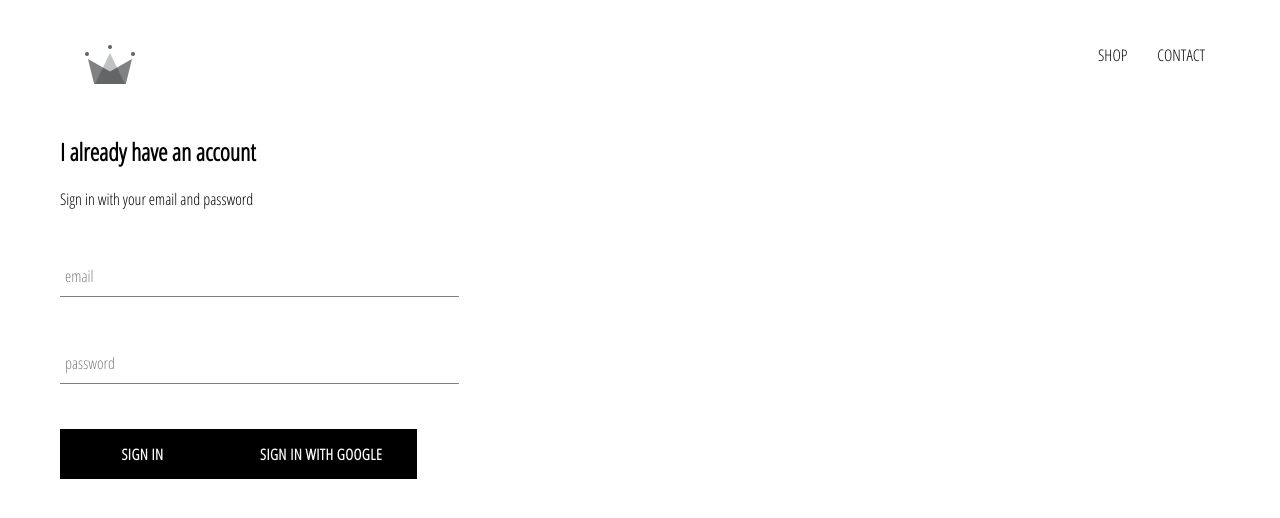
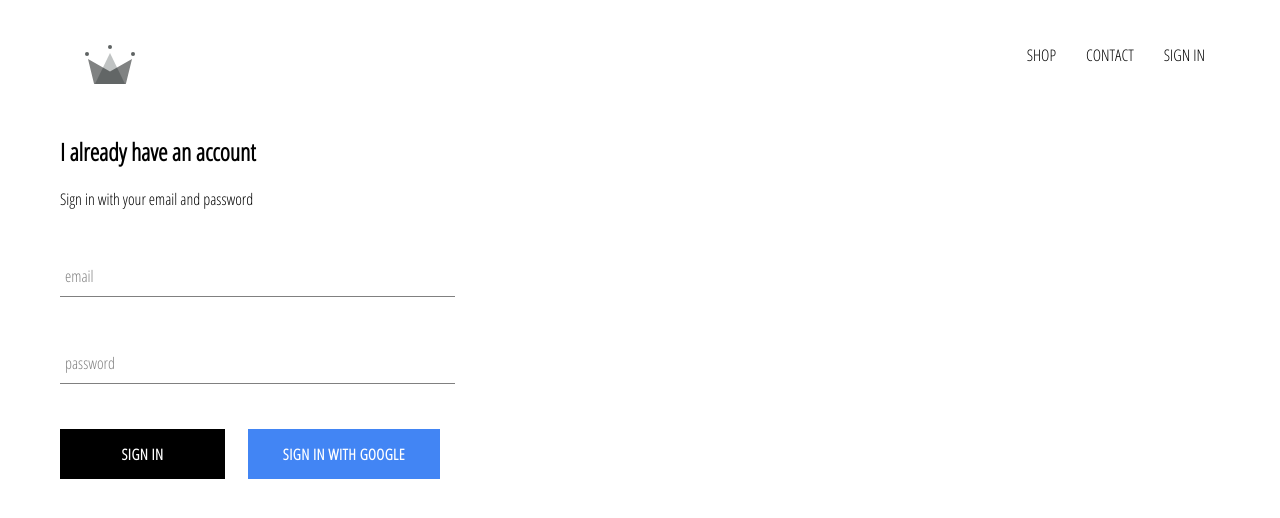
Before and after one commit to dcujoe/foodapp, a React (Create React App) app: page /signin in a window 1280 px wide. Shown: the top 518 px of the page. Built offline with nearby package versions, Linux system fonts and the light colour scheme; no server answers.

Commit message:
integrated firebase into application and integrated sign-in page

```diff
--- a/src/App.css
+++ b/src/App.css
@@ -6,4 +6,8 @@
 a {
   text-decoration: none;
   color: black;
+
+  + {
+    box-sizing: border-box;
+  }
 }
--- a/src/App.js
+++ b/src/App.js
@@ -6,28 +6,49 @@
 import ShopPage from "./pages/shop/shop.component.jsx";
 import Header from "./components/Header/header.component.jsx";
 import SignInAndSignUpPage from "./components/sign-in-and-sign-up/sign-in-and-sign-up.component.jsx";
+import { auth } from "./firebase/firebase.utils";
 
 
 
-const HatsPage = () => (
-  <div>
-    <h1>HATS PAGE</h1>
-  </div>
-);
+class App extends React.Component {
 
-function App() {
+  constructor() {
+    super();
 
+    this.state = {
+      currentUser: null
+    };
+  }
+
+
+  unsubscribeFromAuth = null
+
+  componentDidMount() {
+    auth.onAuthStateChanged(user => {
+      this.setState({ currentUser: user });
+
+      console.log(user);
+    });
+
+  }
+
+
+  componentWillUnmount() {
+    this.unsibscribeFromAuth();
+  }
+
+  render() {
   return (
   <div>
-    <Header />
+    <Header currentUser={this.state.currentUser} />
     <Switch>
     <Route exact path="/" component={HomePage} />
     <Route path="/shop" component={ShopPage} />
     <Route path="/signin" component={SignInAndSignUpPage} />
     </Switch>
-
-  </div>
-  );
+    </div>
+    );
+  }
 }
 
 export default App;
--- a/src/components/Header/header.component.jsx
+++ b/src/components/Header/header.component.jsx
@@ -1,12 +1,14 @@
 import React from "react";
 
 import { Link } from "react-router-dom";
+
+import { auth } from "../../firebase/firebase.utils.js";
 
 import { ReactComponent as Logo } from "../../assets/crownsvg.svg";
 
 import "./header.styles.scss";
 
-const Header = () => (
+const Header = ({ currentUser }) => (
     <div className="header">
 
         <Link className="logo-container" to="/">
@@ -19,6 +21,15 @@
             <Link className="option" to="/shop">
                 CONTACT
             </Link>
+              {currentUser ? (
+                <div className="option" onClick={() => auth.signOut()}>
+                SIGN OUT
+                </div>
+                ) : (
+                <Link className="option" to="/signin">
+                    SIGN IN
+                </Link>
+                )}
 
         </div>
 
--- a/src/components/custom-button/custom-button.component.jsx
+++ b/src/components/custom-button/custom-button.component.jsx
@@ -3,10 +3,13 @@
 import "./custom-button.styles.scss";
 
 
-const CustomButton = ({ children, ...otherProps }) => (
-    <button className="custom-button" {...otherProps}>
-        {children}
-    </button>
+const CustomButton = ({ children, isGoogleSignIn, ...otherProps }) => (
+   <button
+     className={`${isGoogleSignIn ? "google-sign-in" : ""} custom-button`}
+     {...otherProps}
+>
+    {children}
+</button>
 );
 
 export default CustomButton;
--- a/src/components/custom-button/custom-button.styles.scss
+++ b/src/components/custom-button/custom-button.styles.scss
@@ -19,4 +19,15 @@
       color: black;
       border: 1px solid black;
     }
-  }
+
+    &.google-sign-in {
+        background-color: #4285f4;
+        color: white;
+
+        &:hover {
+            background-color: #357ae8;
+            border: none;
+        }
+    }
+
+}
--- a/src/components/sign-in/sign-in.styles.scss
+++ b/src/components/sign-in/sign-in.styles.scss
@@ -1,9 +1,15 @@
 .sign-in {
-    width: 30vw;
+    width: 380px;
     display: flex;
     flex-direction: column;
 
     .title {
         margin: 10px 0px;
     }
+
+
+    .buttons {
+        display: flex;
+        justify-content: space-between;
+    }
 }
--- a/src/components/sign-in/sing-in.component.jsx
+++ b/src/components/sign-in/sing-in.component.jsx
@@ -56,14 +56,13 @@
                     label="password"
                     required
                     />
-
-
-
+                    <div className="buttons">
                     <CustomButton type="submit" value="Submit Form">Sign In</CustomButton>
-                    <CustomButton onClick={signInWithGoogle}>
+                    <CustomButton onClick={signInWithGoogle} isGoogleSignIn>
                       {}
                       Sign in with Google{" "}
                     </CustomButton>
+                    </div>
                 </form>
             </div>
         );
```
Also changed, not shown: src/components/sign-in/sign-in.component.jsx (deleted, +0 -73 lines).
